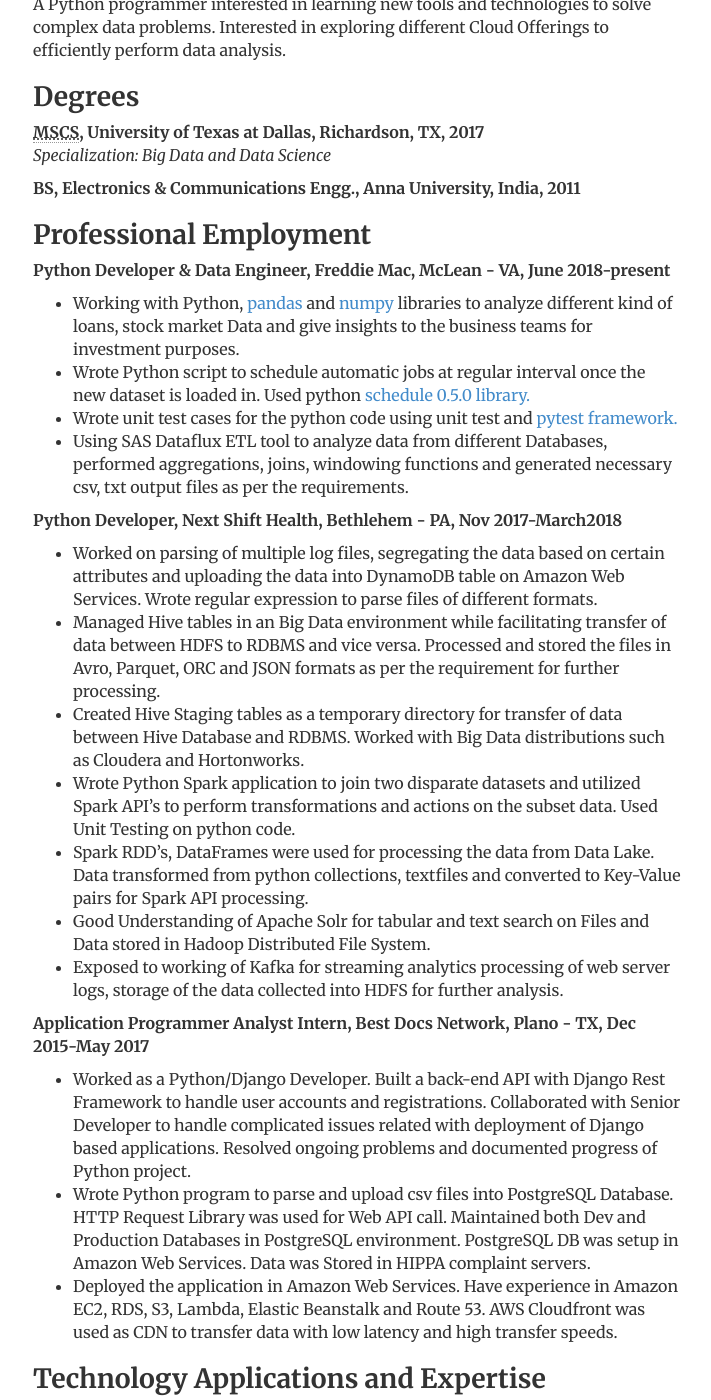
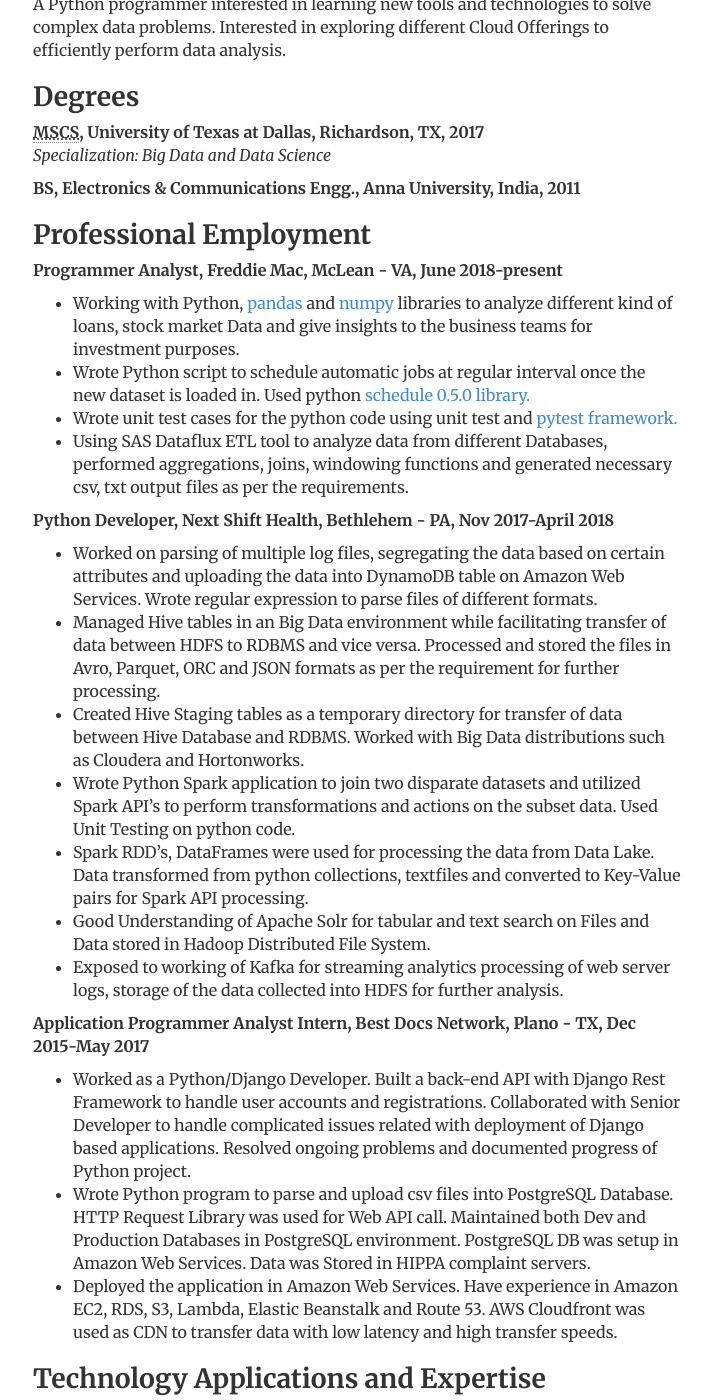
Before and after one commit to rjshekar90/github_website, a Jekyll site: the page built from cv/index.html, in a window 1280 px wide and 1400 px high, scrolled down 297 px. Shown: the whole window, without its empty margins (283-994 px from the left). Built offline with Jekyll 4.4.1, drawn with Linux system fonts in a browser that asks for light colours; some of the changed text lies outside the part shown.

Commit message:
index updated

```diff
--- a/cv/index.html
+++ b/cv/index.html
@@ -31,7 +31,7 @@
 				<p><strong>BS, Electronics &amp; Communications Engg., Anna University, India, 2011</strong></p>
 
 				<h2>Professional Employment</h2>
-				<p><strong>Python Developer &amp; Data Engineer, Freddie Mac, McLean - VA, June 2018-present</strong></p>
+				<p><strong>Programmer Analyst, Freddie Mac, McLean - VA, June 2018-present</strong></p>
 				<ul>
 				<li>Working with Python, <a href="https://pandas.pydata.org/" title="pandas">pandas</a> and <a href="http://www.numpy.org/" title="numpy">numpy</a> libraries to analyze different kind of loans, stock market Data and give insights to the business teams for investment purposes.</li>
 				<li>Wrote Python script to schedule automatic jobs at regular interval once the new dataset is loaded in. Used python<a href="https://pypi.org/project/schedule/" title="schedule lib"> schedule 0.5.0 library. </a></li>
@@ -39,7 +39,7 @@
                 <li>Using SAS Dataflux ETL tool to analyze data from different Databases, performed aggregations, joins, windowing functions and generated necessary csv, txt output files as per the requirements.</li>
                 </ul>
 
-				<p><strong>Python Developer, Next Shift Health, Bethlehem - PA, Nov 2017-March2018</strong></p>
+				<p><strong>Python Developer, Next Shift Health, Bethlehem - PA, Nov 2017-April 2018</strong></p>
 				<ul>
 				<li>Worked on parsing of multiple log files, segregating the data based on certain attributes and uploading the data into DynamoDB
 						table on Amazon Web Services. Wrote regular expression to parse files of different formats.</li>
```
Also changed, not shown: other parts of cv/index.html (+2 -2 lines).
